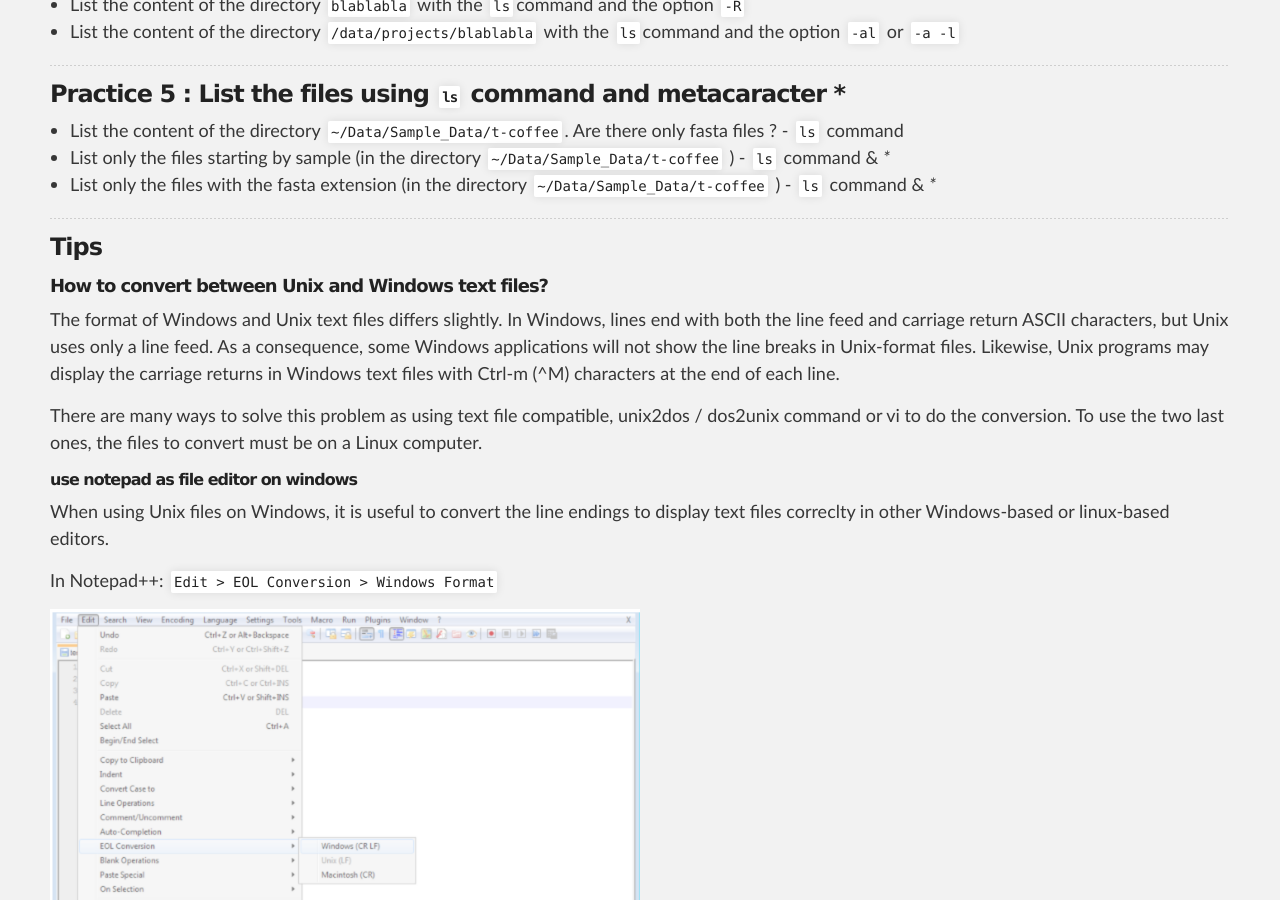
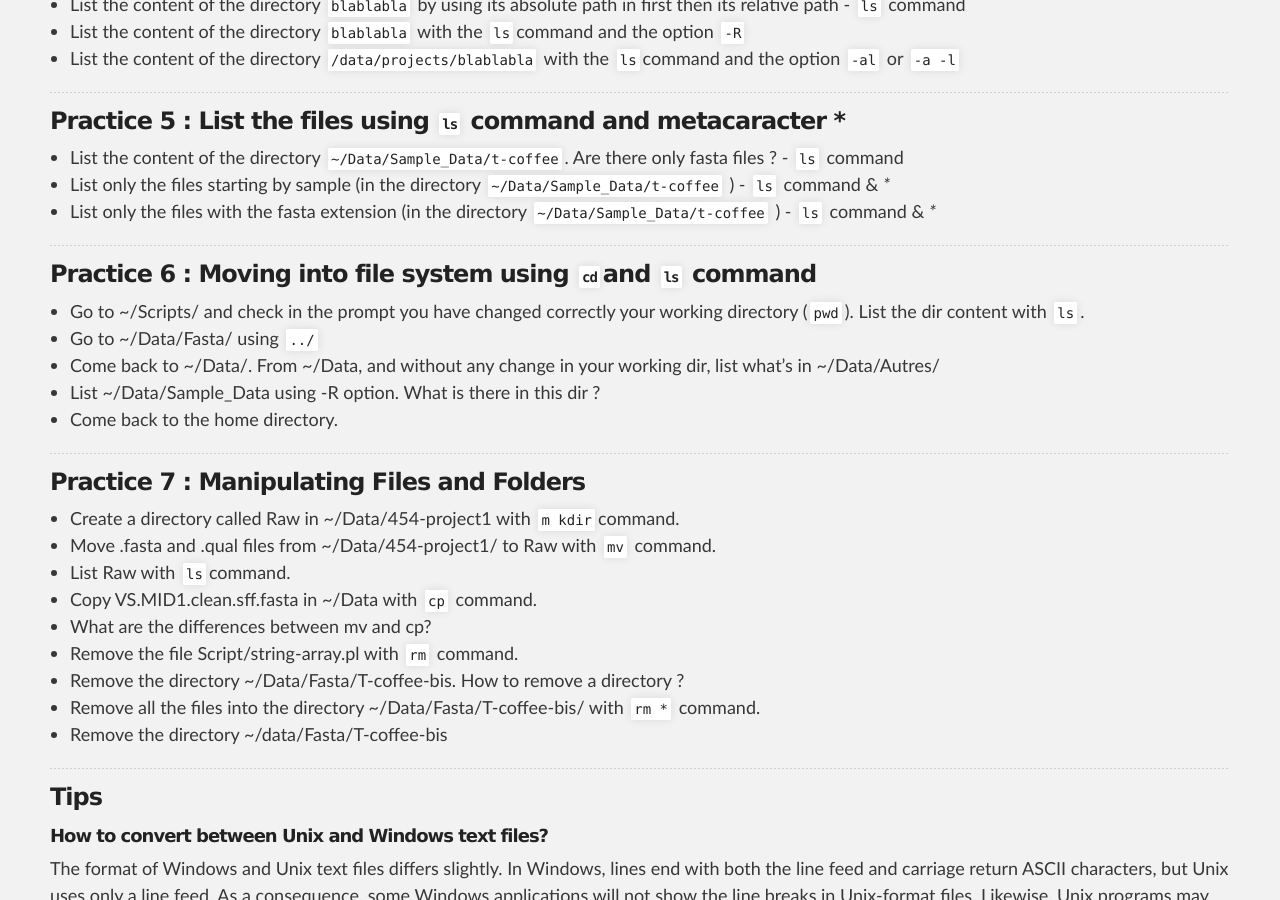
Before and after one commit to SouthGreenPlatform/trainings, a Jekyll site: the page built from _pages/linux/linuxPractice.md, in a window 1280 px wide and 900 px high, scrolled down 3323 px. Built offline with Jekyll 4.4.1, drawn with Linux system fonts in a browser that asks for light colours; nearby versions of some CDN libraries; some of the changed text lies outside the part shown.

Commit message:
Update linuxPractice.md

```diff
--- a/_pages/linux/linuxPractice.md
+++ b/_pages/linux/linuxPractice.md
@@ -25,6 +25,7 @@ description: Linux Practice page
 * [Practice 3: First steps : prompt & `pwd`command](#practice-3)
 * [Practice 4: List the files using `ls` command](#practice-4)
 * [Practice 5 : List the files using `ls` command and metacaracter _*_](#practice-5)
+* [practice-6 : Moving into file system using `cd`and `ls` commands](#practice-6)
 * [Tips](#tips)
   - [How to convert between Unix and Windows text files?](#convertFileFormat)
   - [How to open and read a file through a text editor on a distant linux server?](#readFile)
@@ -133,6 +134,31 @@ In the FileZilla menu, go to _File > Site Manager_. Then go through these 5 step
 
 -----------------------
 
+<a name="practice-6"></a>
+### Practice 6 : Moving into file system using `cd`and `ls` command
+
+* Go to ~/Scripts/ and check in the prompt you have changed correctly your working directory (`pwd`). List the dir content with `ls`.
+* Go to ~/Data/Fasta/ using `../`
+* Come back to ~/Data/. From ~/Data, and without any change in your working dir, list what's in ~/Data/Autres/
+* List ~/Data/Sample\_Data using -R option. What is there in this dir ?
+* Come back to the home directory.
+
+-----------------------
+
+<a name="practice-7"></a>
+### Practice 7 : Manipulating Files and Folders
+
+* Create a directory called Raw in ~/Data/454-project1 with `m kdir`command.
+* Move .fasta and .qual files from ~/Data/454-project1/ to Raw with `mv` command.
+* List Raw with `ls`command.
+* Copy VS.MID1.clean.sff.fasta in ~/Data with `cp` command.
+* What are the differences between mv and cp?
+* Remove the file Script/string-array.pl with `rm` command.
+* Remove the directory ~/Data/Fasta/T-coffee-bis. How to remove a directory ?
+* Remove all the files into the directory  ~/Data/Fasta/T-coffee-bis/ with `rm *` command.
+* Remove the directory ~/data/Fasta/T-coffee-bis
+
+-----------------------
 <a name="tips"></a>
 ### Tips
 
```
